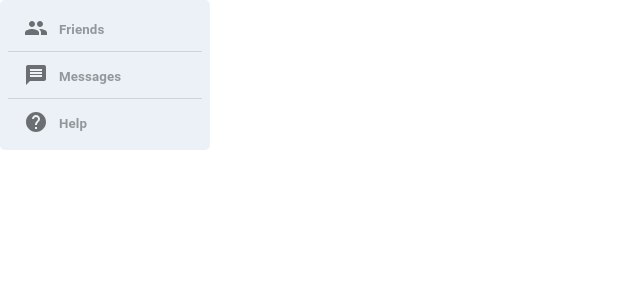
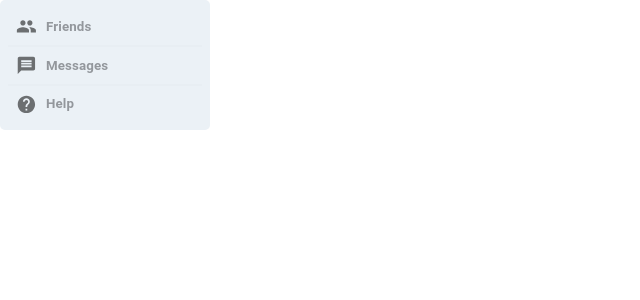
Before and after one commit to tphume/converse-fe, a React (Create React App) app: page / in a window 1280 px wide. Shown: the top 300 px of the page, without its empty margins (0-640 px from the left). Built offline with nearby package versions, Linux system fonts and the light colour scheme.

Commit message:
npm run format

```diff
--- a/src/components/NavBar/NavBar.tsx
+++ b/src/components/NavBar/NavBar.tsx
@@ -15,9 +15,11 @@ const useListStyles = makeStyles((theme: Theme) => {
   return createStyles({
     container: {
       alignItems: "flex-end",
+      padding: "4px 8px 4px 8px",
+      borderRadius: "3px",
     },
     icon: {
-      minWidth: "35px",
+      minWidth: "30px",
     },
     text: {
       fontSize: "0.95em",
@@ -77,10 +79,15 @@ const useStyles = makeStyles((theme: Theme) => {
       borderRadius: "5px",
     },
     container: {
-      padding: "8px 8px 8px 8px",
+      padding: "12px 8px 12px 8px",
     },
     break: {
-      margin: "3px 0 3px 0",
+      margin: "4px 0 4px 0",
+      backgroundColor: "#e8eef3",
+      height: "2px",
+    },
+    svg: {
+      fontSize: "1.3rem",
     },
   });
 });
@@ -91,11 +98,23 @@ export default function NavBar() {
   return (
     <nav className={classes.root}>
       <List className={classes.container}>
-        <ListItemLink to="/friends" primary="Friends" icon={<People />} />
+        <ListItemLink
+          to="/friends"
+          primary="Friends"
+          icon={<People classes={{ root: classes.svg }} />}
+        />
         <Divider className={classes.break} />
-        <ListItemLink to="/messages" primary="Messages" icon={<Message />} />
+        <ListItemLink
+          to="/messages"
+          primary="Messages"
+          icon={<Message classes={{ root: classes.svg }} />}
+        />
         <Divider className={classes.break} />
-        <ListItemLink to="/help" primary="Help" icon={<Help />} />
+        <ListItemLink
+          to="/help"
+          primary="Help"
+          icon={<Help classes={{ root: classes.svg }} />}
+        />
       </List>
     </nav>
   );
```
